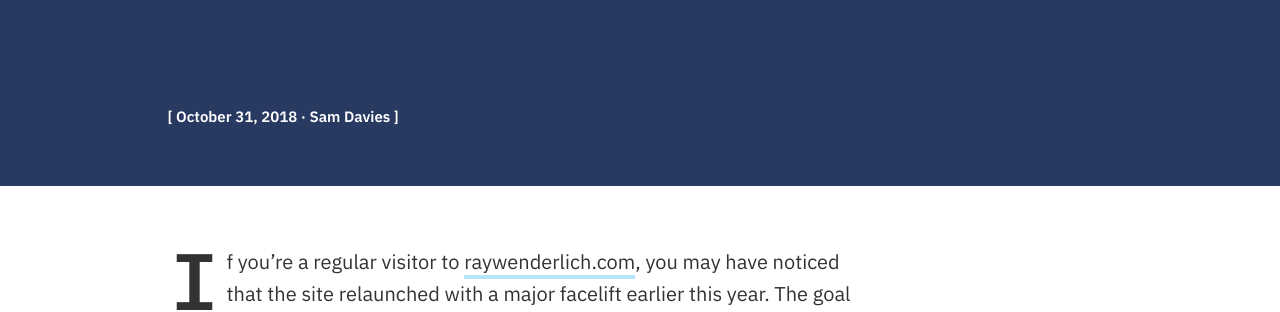
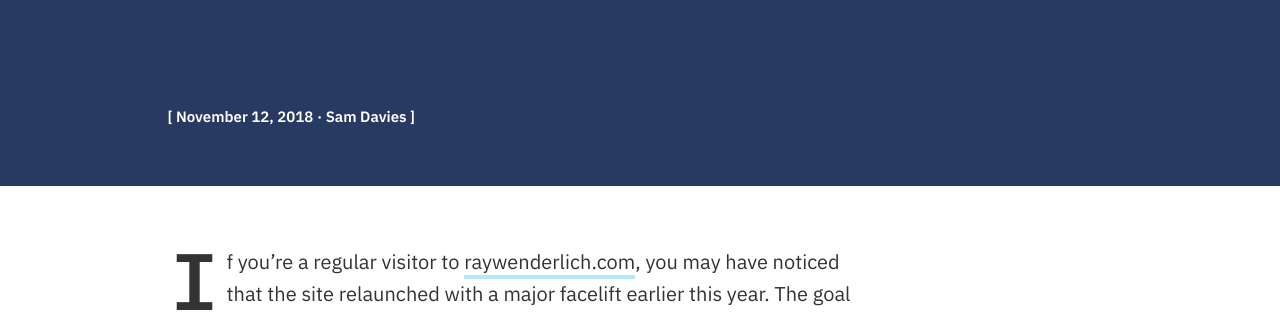
Before and after one commit to razeware/razeware.github.io, a Jekyll site: the page built from _posts/2018-11-12-how-does-raywenderlich-com-work.md, in a window 1280 px wide and 900 px high, scrolled down 561 px. Shown: the part 153-465 px from the top of the window. Built offline with Jekyll 4.4.1, drawn with Linux system fonts in a browser that asks for light colours; nearby versions of some CDN libraries.

Commit message:
Renaming for actual publication date

```diff
--- a/_posts/2018-10-31-how-does-raywenderlich-com-work.md
+++ b/_posts/2018-11-12-how-does-raywenderlich-com-work.md
@@ -3,7 +3,7 @@ layout: post
 logo: "--white"
 header_style: "c-header--white"
 title: "How does raywenderlich.com work?"
-date: "Oct 31, 2018"
+date: "Nov 12, 2018"
 author: "Sam Davies"
 author_role: "CTO Razeware"
 author_bio: "Writing code, solving problems and entertaining the masses"
```
Also changed, not shown: assets/img/2018-11-12/how_does_rw_work_01.png (renamed from assets/img/2018-10-31/how_does_rw_work_01.png), assets/img/2018-11-12/how_does_rw_work_02.png (renamed from assets/img/2018-10-31/how_does_rw_work_02.png), assets/img/2018-11-12/how_does_rw_work_03.png (renamed from assets/img/2018-10-31/how_does_rw_work_03.png), assets/img/2018-11-12/how_does_rw_work_04.png (renamed from assets/img/2018-10-31/how_does_rw_work_04.png), assets/img/2018-11-12/how_does_rw_work_05.png (renamed from assets/img/2018-10-31/how_does_rw_work_05.png).
